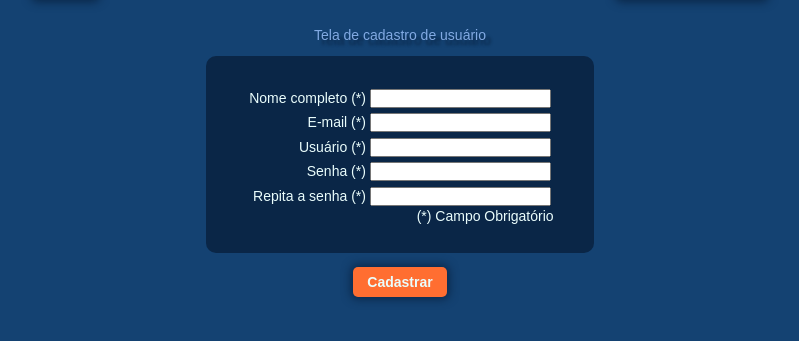
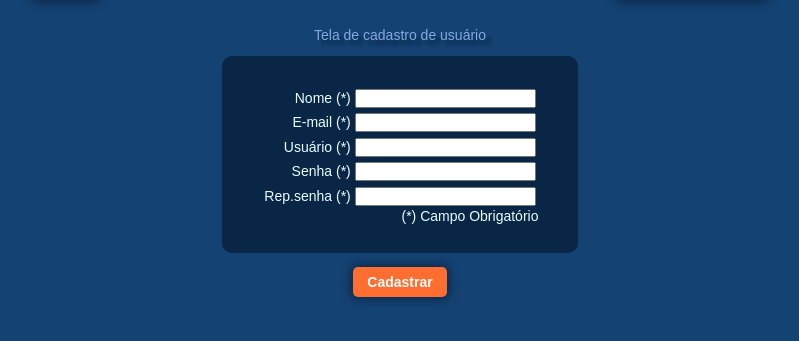
Before and after one commit to rgstovani/Flask-HTML, a Flask app: page /cadastro in a window 1280 px wide. Shown: the part 45-386 px from the top of the page, without its empty margins (240-1039 px from the left). Run offline with Flask 2, Linux system fonts and the light colour scheme.

Commit message:
corrigindo texto na tela de cadastro

```diff
--- a/templates/cadastro.html
+++ b/templates/cadastro.html
@@ -31,7 +31,7 @@
             <form action="{{ url_for('cadastrar') }}" method="POST">
                 <fieldset class="dados_cadastro">
                     <div class="input_cadastro">
-                        <label>Nome completo (*)</label>
+                        <label>Nome (*)</label>
                         <input type="text" name="nome" id="nome" required>
                     </div>
                     <div class="input_cadastro">
@@ -47,7 +47,7 @@
                         <input type="password" name="senha" id="senha" required>
                     </div>
                     <div class="input_cadastro">
-                        <label>Repita a senha (*)</label>
+                        <label>Rep.senha (*)</label>
                         <input type="password" name="repetesenha" id="repetesenha" required>
                     </div>
                     <p>(*) Campo Obrigatório</p>
```
